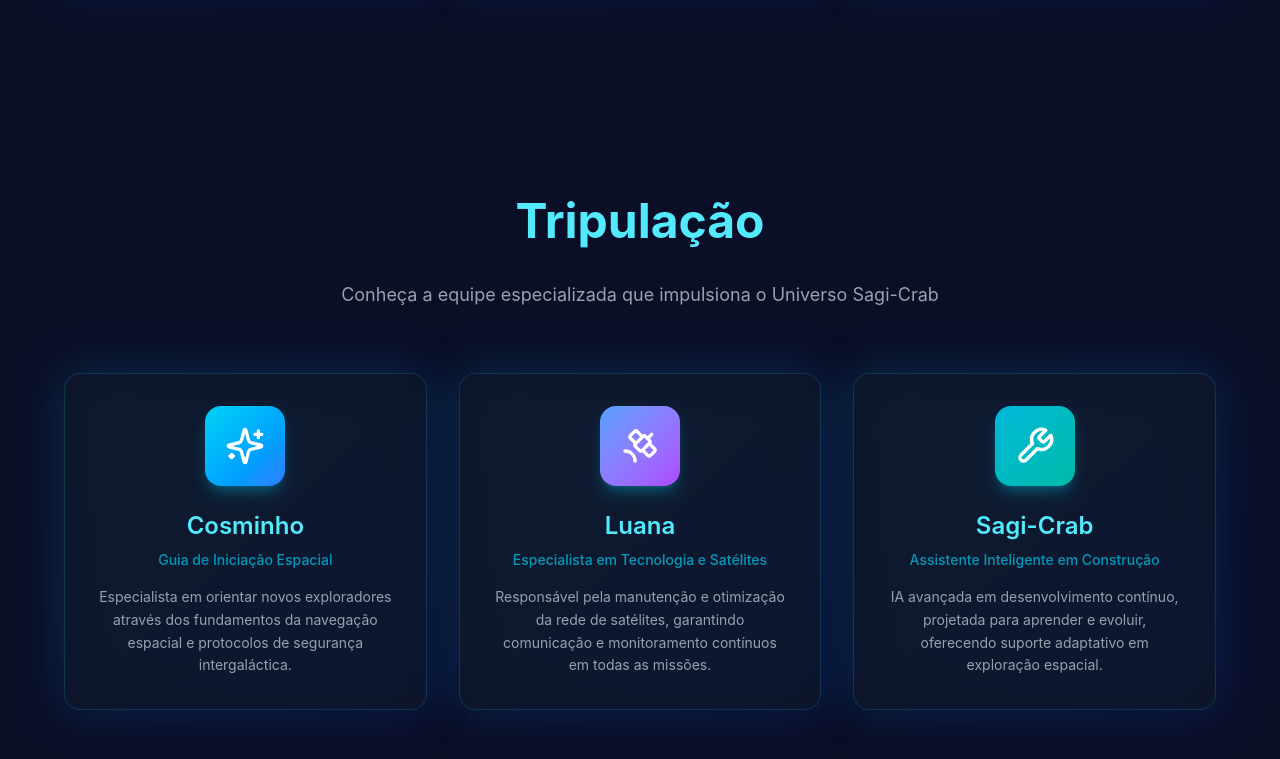
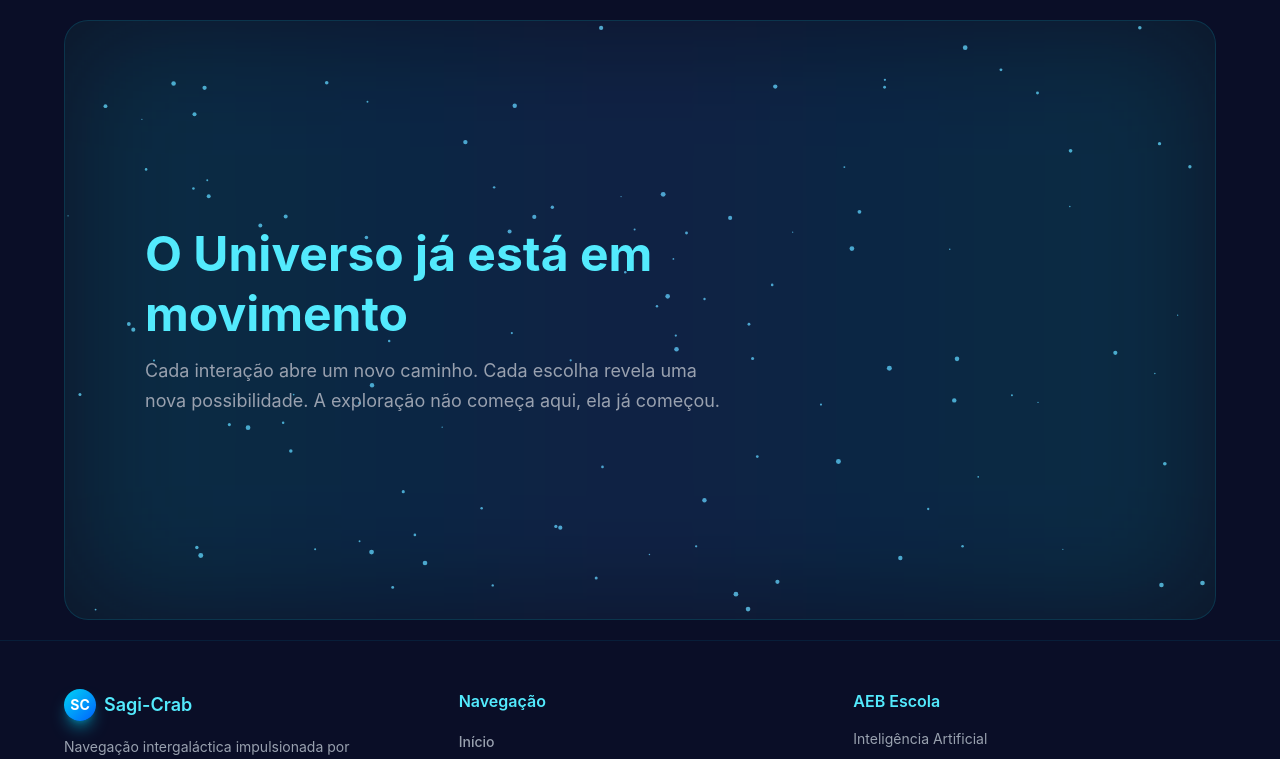
Before and after one commit to annaoki1102/Universo-AEB, a React (Vite) app: page / in a window 1280 px wide. Shown: the part 2110-2869 px from the top of the page. Built offline with nearby package versions, Linux system fonts and the light colour scheme.

Commit message:
Acrescentando Cardd ao final da pagina

```diff
--- a/src/app/components/Crew.tsx
+++ b/src/app/components/Crew.tsx
@@ -1,72 +1,33 @@
 import { motion } from 'motion/react';
-import { Sparkles, Satellite, Wrench } from 'lucide-react';
-
-const crewMembers = [
-  {
-    name: 'Cosminho',
-    role: 'Guia de Iniciação Espacial',
-    description: 'Especialista em orientar novos exploradores através dos fundamentos da navegação espacial e protocolos de segurança intergaláctica.',
-    icon: Sparkles,
-    gradient: 'from-cyan-400 to-blue-500',
-  },
-  {
-    name: 'Luana',
-    role: 'Especialista em Tecnologia e Satélites',
-    description: 'Responsável pela manutenção e otimização da rede de satélites, garantindo comunicação e monitoramento contínuos em todas as missões.',
-    icon: Satellite,
-    gradient: 'from-blue-400 to-purple-500',
-  },
-  {
-    name: 'Sagi-Crab',
-    role: 'Assistente Inteligente em Construção',
-    description: 'IA avançada em desenvolvimento contínuo, projetada para aprender e evoluir, oferecendo suporte adaptativo em exploração espacial.',
-    icon: Wrench,
-    gradient: 'from-cyan-500 to-teal-500',
-  },
-];
+import { Particles } from './Particles';
 
 export function Crew() {
   return (
-    <section id="crew" className="relative py-24 px-6">
-      <div className="max-w-6xl mx-auto">
+    <section className="relative min-h-[80vh] flex items-center justify-center px-2 md:px-4">
+
+      <div className="relative w-full max-w-6xl h-[500px] md:h-[600px] px-12 md:px-20 rounded-3xl bg-[#0f1629]/80 border border-cyan-500/20 backdrop-blur-md overflow-hidden flex items-center justify-start">
+
+        <Particles />
+
+        <div className="absolute inset-0 bg-gradient-to-r from-cyan-400/20 via-blue-500/20 to-cyan-400/20 blur-3xl opacity-70 animate-pulse"></div>
+
         <motion.div
-          initial={{ opacity: 0, y: 30 }}
+          initial={{ opacity: 0, y: 40 }}
           whileInView={{ opacity: 1, y: 0 }}
           viewport={{ once: true }}
-          transition={{ duration: 0.6 }}
-          className="text-center mb-16"
+          transition={{ duration: 0.8 }}
+          className="relative text-left max-w-xl"
         >
-          <h2 className="text-4xl md:text-5xl font-bold mb-6 text-cyan-300 pb-2 leading-[1.2]">
-            Tripulação
+          <h2 className="text-3xl md:text-4xl lg:text-5xl font-bold text-cyan-300 mb-3 leading-tight">
+            O Universo já está em movimento
           </h2>
-          <p className="text-gray-400 text-lg max-w-3xl mx-auto">
-            Conheça a equipe especializada que impulsiona o Universo Sagi-Crab
+
+          <p className="text-gray-400 text-lg leading-relaxed">
+            Cada interação abre um novo caminho. Cada escolha revela uma <br />
+            nova possibilidade. A exploração não começa aqui, ela já começou.
           </p>
         </motion.div>
 
-        <div className="grid md:grid-cols-3 gap-8">
-          {crewMembers.map((member, index) => (
-            <motion.div
-              key={index}
-              initial={{ opacity: 0, y: 30 }}
-              whileInView={{ opacity: 1, y: 0 }}
-              viewport={{ once: true }}
-              transition={{ duration: 0.6, delay: index * 0.15 }}
-              className="relative group"
-            >
-              <div className="absolute inset-0 bg-gradient-to-br from-cyan-500/20 to-blue-600/20 rounded-2xl blur-xl group-hover:blur-2xl transition-all" />
-              <div className="relative bg-[#0f1629]/80 backdrop-blur-sm border border-cyan-500/20 rounded-2xl p-8 hover:border-cyan-500/40 transition-all hover:transform hover:scale-[1.02] h-full flex flex-col">
-                <div className={`w-20 h-20 bg-gradient-to-br ${member.gradient} rounded-2xl flex items-center justify-center mb-6 shadow-lg shadow-cyan-500/30 mx-auto`}>
-                  <member.icon className="w-10 h-10 text-white" />
-                </div>
-
-                <h3 className="text-2xl font-semibold text-cyan-300 mb-2 text-center">{member.name}</h3>
-                <p className="text-sm text-cyan-500/80 mb-4 text-center font-medium">{member.role}</p>
-                <p className="text-gray-400 leading-relaxed text-center text-sm flex-grow">{member.description}</p>
-              </div>
-            </motion.div>
-          ))}
-        </div>
       </div>
     </section>
   );
--- a/src/app/components/Features.tsx
+++ b/src/app/components/Features.tsx
@@ -20,7 +20,7 @@ const features = [
 
 export function Features() {
   return (
-    <section id="features" className="relative py-24 px-6">
+    <section id="features" className="relative py-12 px-6">
       <div className="max-w-6xl mx-auto">
         <motion.div
           initial={{ opacity: 0, y: 30 }}
--- /dev/null
+++ b/src/app/components/Particles.tsx
@@ -0,0 +1,140 @@
+import { useEffect, useRef } from "react";
+
+type Particle = {
+  x: number;
+  y: number;
+  baseX: number;
+  baseY: number;
+  vx: number;
+  vy: number;
+  size: number;
+};
+
+export function Particles() {
+  const canvasRef = useRef<HTMLCanvasElement>(null);
+
+  useEffect(() => {
+    const canvas = canvasRef.current;
+    const ctx = canvas?.getContext("2d");
+
+    if (!canvas || !ctx) return;
+
+    const container = canvas.parentElement;
+    if (!container) return;
+
+    let animationFrameId = 0;
+
+    const mouse = {
+      x: -9999,
+      y: -9999,
+      radius: 260,
+      active: false,
+    };
+
+    let particles: Particle[] = [];
+
+    const resizeCanvas = () => {
+      canvas.width = container.clientWidth;
+      canvas.height = container.clientHeight;
+    };
+
+    const createParticles = () => {
+      particles = [];
+      const particleCount = 110;
+
+      for (let i = 0; i < particleCount; i++) {
+        const x = Math.random() * canvas.width;
+        const y = Math.random() * canvas.height;
+
+        particles.push({
+          x,
+          y,
+          baseX: x,
+          baseY: y,
+          vx: (Math.random() - 0.5) * 0.25,
+          vy: (Math.random() - 0.5) * 0.25,
+          size: Math.random() * 2 + 0.6,
+        });
+      }
+    };
+
+    const handleResize = () => {
+      resizeCanvas();
+      createParticles();
+    };
+
+    const handleMouseMove = (event: MouseEvent) => {
+      const rect = container.getBoundingClientRect();
+      mouse.x = event.clientX - rect.left;
+      mouse.y = event.clientY - rect.top;
+      mouse.active = true;
+    };
+
+    const handleMouseLeave = () => {
+      mouse.x = -9999;
+      mouse.y = -9999;
+      mouse.active = false;
+    };
+
+    const drawParticles = () => {
+      ctx.clearRect(0, 0, canvas.width, canvas.height);
+
+      particles.forEach((particle) => {
+        particle.baseX += particle.vx;
+        particle.baseY += particle.vy;
+
+        if (particle.baseX < 0 || particle.baseX > canvas.width) {
+          particle.vx *= -1;
+        }
+
+        if (particle.baseY < 0 || particle.baseY > canvas.height) {
+          particle.vy *= -1;
+        }
+
+        if (mouse.active) {
+          const dx = mouse.x - particle.x;
+          const dy = mouse.y - particle.y;
+          const distance = Math.sqrt(dx * dx + dy * dy);
+
+          if (distance < mouse.radius) {
+            const force = (mouse.radius - distance) / mouse.radius;
+            particle.x += dx * force * 0.035;
+            particle.y += dy * force * 0.035;
+          }
+        }
+
+        particle.x += (particle.baseX - particle.x) * 0.03;
+        particle.y += (particle.baseY - particle.y) * 0.03;
+
+        ctx.beginPath();
+        ctx.arc(particle.x, particle.y, particle.size, 0, Math.PI * 2);
+        ctx.fillStyle = "rgba(110, 220, 255, 0.75)";
+        ctx.fill();
+      });
+
+      animationFrameId = requestAnimationFrame(drawParticles);
+    };
+
+    resizeCanvas();
+    createParticles();
+    drawParticles();
+
+    window.addEventListener("resize", handleResize);
+    container.addEventListener("mousemove", handleMouseMove);
+    container.addEventListener("mouseleave", handleMouseLeave);
+
+    return () => {
+      cancelAnimationFrame(animationFrameId);
+      window.removeEventListener("resize", handleResize);
+      container.removeEventListener("mousemove", handleMouseMove);
+      container.removeEventListener("mouseleave", handleMouseLeave);
+    };
+  }, []);
+
+  return (
+    <canvas
+      ref={canvasRef}
+      className="absolute inset-0 w-full h-full pointer-events-none"
+    />
+  );
+}
```
